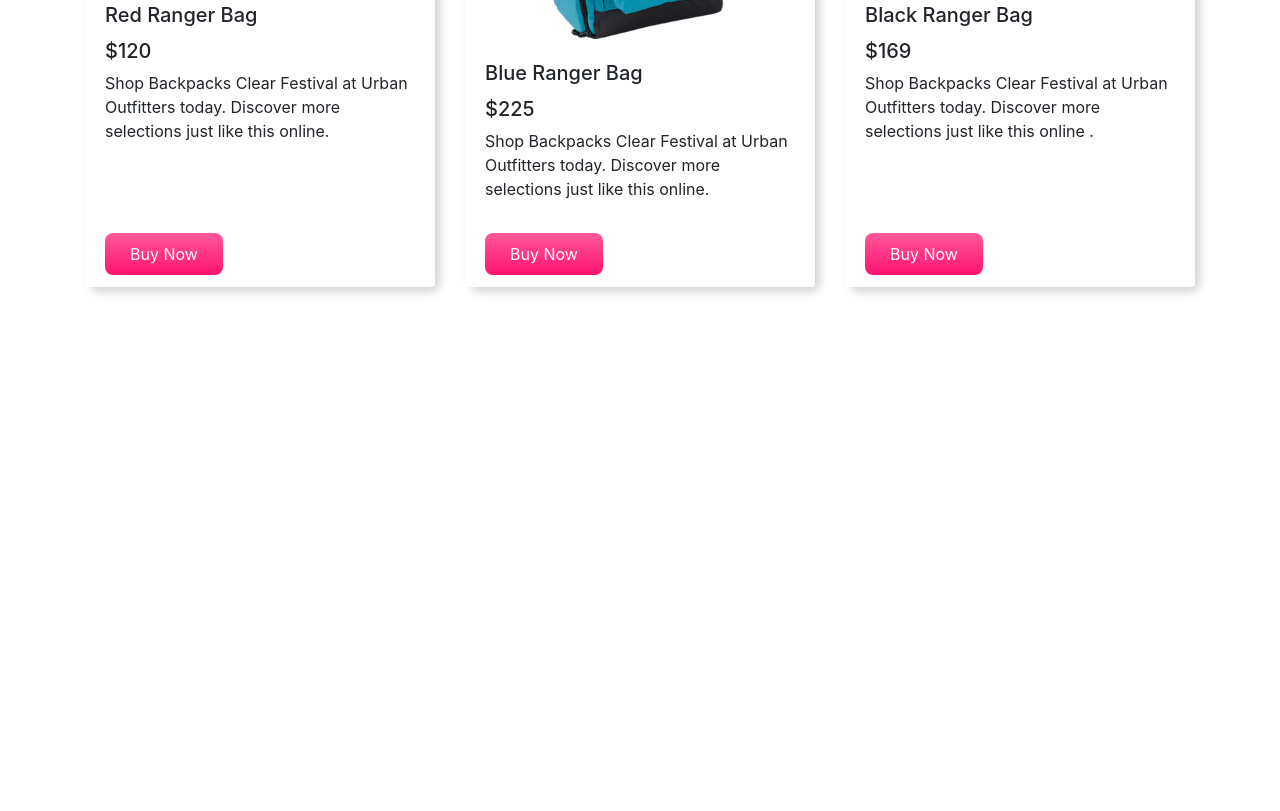
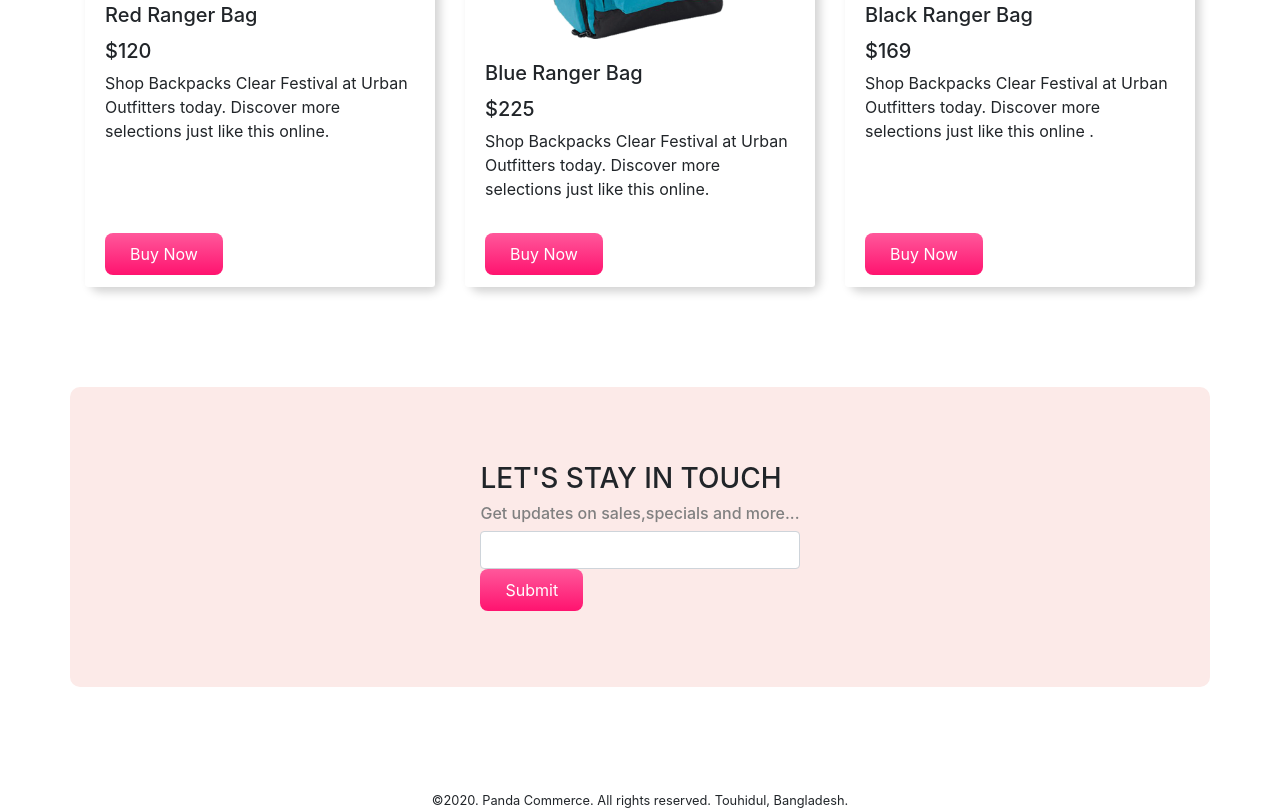
Before and after one commit to HoqueTouhidul97/panda-commerce1, a plain HTML site: page index.html in a window 1280 px wide. Shown: the part 1867-2678 px from the top of the page. Before the commit the page ends 2254 px from the top, so only its background shows below. Drawn offline with nearby package versions, Linux system fonts and the light colour scheme.

Commit message:
panda commerce done

```diff
--- a/index.html
+++ b/index.html
@@ -194,8 +194,18 @@
       </div>
 </div>
 
-<div class="container" id="subscribe"></div>
+<div class="container d-flex align-items-center justify-content-center orange-bg" id="subscribe">
+<div>
+  <h3>LET'S STAY IN TOUCH</h3>
+  <h6>Get updates on sales,specials and more...</h6>
+  <input class="form-control" type="text">
+  <button class="buy-now-button">Submit</button>
+</div>
+</div>
 
+<footer>
+  <small> ©2020. Panda Commerce. All rights reserved. Touhidul, Bangladesh.</small>
+</footer>
 
 
 
--- a/style.css
+++ b/style.css
@@ -48,3 +48,12 @@
     background-color: white;
     border-top: none;
 }
+#subscribe{
+    height: 300px;
+}
+#subscribe h6{
+    color: gray;
+}
+footer{
+    text-align: center;
+}
```
